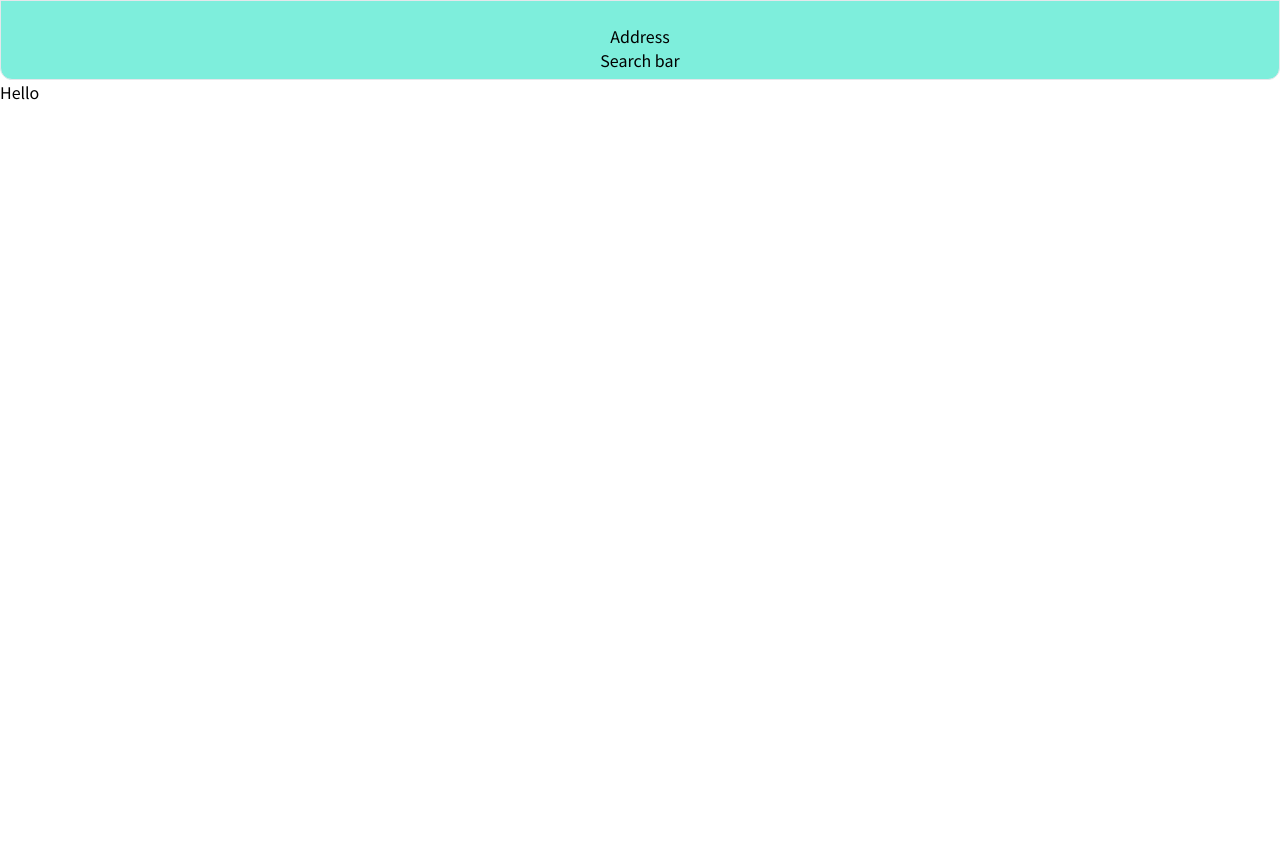
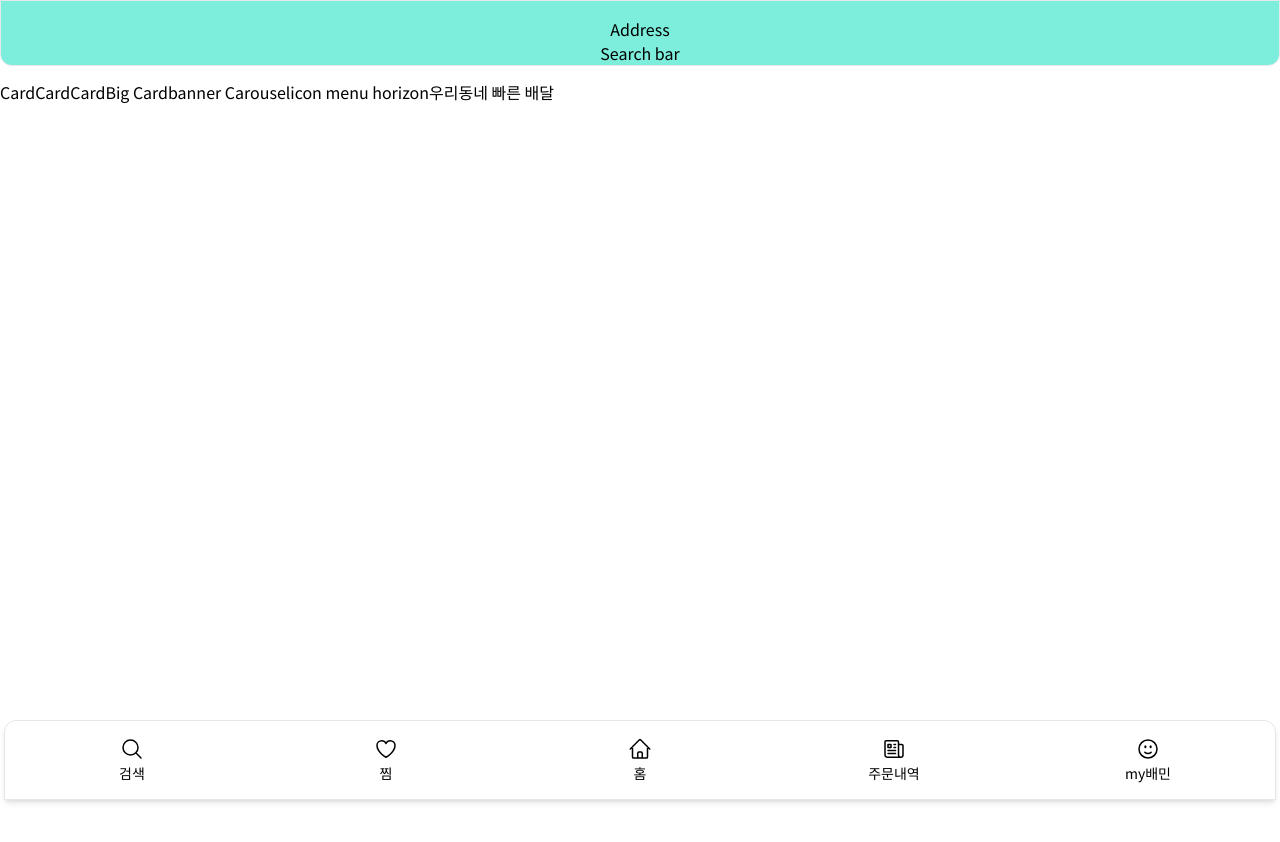
Before and after one commit to taegeun1111/next.js_playground, a Next.js app: page / in a window 1280 px wide. Shown: the top 842 px of the page. Before the commit the page ends 800 px from the top, so only its background shows below. Built offline with nearby package versions, Linux system fonts and the light colour scheme.

Commit message:
FEAT: 하단 네비게이션

```diff
--- /dev/null
+++ b/app/bill/page.tsx
@@ -0,0 +1,5 @@
+export default function BillPage() {
+  return (
+    <div>hello billPage</div>
+  )
+}
--- a/app/components/navigation/BottomNavigation.tsx
+++ b/app/components/navigation/BottomNavigation.tsx
@@ -1,5 +1,119 @@
+"use client";
+
+import Link from "next/link";
+
 export default function BottomNavigation() {
   return (
-    <div></div>
-  )
+    <nav className="fixed bottom-0 left-0 right-0 bg-white border rounded-t-xl shadow-md mx-1">
+      <div className="flex w-full py-4">
+        {/* Search Icon */}
+        <div className="flex flex-col text-center space-y-[2px] w-[20%] items-center">
+          <span className="hover:cursor-pointer hover:text-black/60">
+            <svg
+              xmlns="http://www.w3.org/2000/svg"
+              fill="none"
+              viewBox="0 0 24 24"
+              strokeWidth={1.5}
+              stroke="currentColor"
+              className="size-6"
+            >
+              <path
+                strokeLinecap="round"
+                strokeLinejoin="round"
+                d="m21 21-5.197-5.197m0 0A7.5 7.5 0 1 0 5.196 5.196a7.5 7.5 0 0 0 10.607 10.607Z"
+              />
+            </svg>
+          </span>
+          <div className="text-sm">검색</div>
+        </div>
+
+        {/* Heart Icon */}
+        <div className="flex flex-col text-center space-y-[2px] w-[20%] items-center">
+          {/* <span className="hover:-translate-y-1 transition duration-300 cursor-pointer"> */}
+          <span className="hover:cursor-pointer hover:text-black/60">
+            <svg
+              xmlns="http://www.w3.org/2000/svg"
+              fill="none"
+              viewBox="0 0 24 24"
+              strokeWidth={1.5}
+              stroke="currentColor"
+              className="size-6"
+            >
+              <path
+                strokeLinecap="round"
+                strokeLinejoin="round"
+                d="M21 8.25c0-2.485-2.099-4.5-4.688-4.5-1.935 0-3.597 1.126-4.312 2.733-.715-1.607-2.377-2.733-4.313-2.733C5.1 3.75 3 5.765 3 8.25c0 7.22 9 12 9 12s9-4.78 9-12Z"
+              />
+            </svg>
+          </span>
+          <div className="text-sm">찜</div>
+        </div>
+
+        {/* Home Icon */}
+        <div className="flex flex-col text-center space-y-[2px] w-[20%] items-center">
+          <span className="hover:cursor-pointer hover:text-black/60">
+            <svg
+              xmlns="http://www.w3.org/2000/svg"
+              fill="none"
+              viewBox="0 0 24 24"
+              strokeWidth={1.5}
+              stroke="currentColor"
+              className="size-6"
+            >
+              <path
+                strokeLinecap="round"
+                strokeLinejoin="round"
+                d="m2.25 12 8.954-8.955c.44-.439 1.152-.439 1.591 0L21.75 12M4.5 9.75v10.125c0 .621.504 1.125 1.125 1.125H9.75v-4.875c0-.621.504-1.125 1.125-1.125h2.25c.621 0 1.125.504 1.125 1.125V21h4.125c.621 0 1.125-.504 1.125-1.125V9.75M8.25 21h8.25"
+              />
+            </svg>
+          </span>
+          <div className="text-sm">홈</div>
+        </div>
+
+        {/* Bill Icon */}
+        <div className="flex flex-col text-center items-center space-y-[2px] w-[20%]">
+          <Link href={"/bill"} >
+            <span className="hover:cursor-pointer hover:text-black/60">
+              <svg
+                xmlns="http://www.w3.org/2000/svg"
+                fill="none"
+                viewBox="0 0 24 24"
+                strokeWidth={1.5}
+                stroke="currentColor"
+                className="size-6"
+              >
+                <path
+                  strokeLinecap="round"
+                  strokeLinejoin="round"
+                  d="M12 7.5h1.5m-1.5 3h1.5m-7.5 3h7.5m-7.5 3h7.5m3-9h3.375c.621 0 1.125.504 1.125 1.125V18a2.25 2.25 0 0 1-2.25 2.25M16.5 7.5V18a2.25 2.25 0 0 0 2.25 2.25M16.5 7.5V4.875c0-.621-.504-1.125-1.125-1.125H4.125C3.504 3.75 3 4.254 3 4.875V18a2.25 2.25 0 0 0 2.25 2.25h13.5M6 7.5h3v3H6v-3Z"
+                />
+              </svg>
+            </span>
+          </Link>
+          <div className="text-sm">주문내역</div>
+        </div>
+
+        {/* Smile Icon */}
+        <div className="flex flex-col text-center items-center space-y-[2px] w-[20%]">
+          <span className="hover:cursor-pointer hover:text-black/60">
+            <svg
+              xmlns="http://www.w3.org/2000/svg"
+              fill="none"
+              viewBox="0 0 24 24"
+              strokeWidth={1.5}
+              stroke="currentColor"
+              className="size-6"
+            >
+              <path
+                strokeLinecap="round"
+                strokeLinejoin="round"
+                d="M15.182 15.182a4.5 4.5 0 0 1-6.364 0M21 12a9 9 0 1 1-18 0 9 9 0 0 1 18 0ZM9.75 9.75c0 .414-.168.75-.375.75S9 10.164 9 9.75 9.168 9 9.375 9s.375.336.375.75Zm-.375 0h.008v.015h-.008V9.75Zm5.625 0c0 .414-.168.75-.375.75s-.375-.336-.375-.75.168-.75.375-.75.375.336.375.75Zm-.375 0h.008v.015h-.008V9.75Z"
+              />
+            </svg>
+          </span>
+          <div className="text-sm">my배민</div>
+        </div>
+      </div>
+    </nav>
+  );
 }
--- a/app/components/navigation/TopNavigation.tsx
+++ b/app/components/navigation/TopNavigation.tsx
@@ -1,7 +1,9 @@
+"use client";
+
 export default function TopNavigation() {
   return (
-    <nav className="">
-      <div className="flex flex-col w-full h-20 justify-center items-center border rounded-b-xl bg-teal-300/80">
+    <nav className="h-[10%]">
+      <div className="flex flex-col w-full justify-center items-center border rounded-b-xl bg-teal-300/80">
         <div className="mt-4">Address</div>
         <div>Search bar</div>
       </div>
--- a/app/components/section/MainSection.tsx
+++ b/app/components/section/MainSection.tsx
@@ -1,5 +1,15 @@
-export default function MainSection(){
+export default function MainSection() {
   return (
-    <div>Hello</div>
-  )
+    <section className="h-full">
+      <div className="flex flex-wrap">
+        {[1, 2, 3].map((index: number) => (
+          <div key={index}>Card</div>
+        ))}
+        <div>Big Card</div>
+        <div>banner Carousel</div>
+        <div>icon menu horizon</div>
+        <div>우리동네 빠른 배달</div>
+      </div>
+    </section>
+  );
 }
--- a/app/page.tsx
+++ b/app/page.tsx
@@ -4,10 +4,10 @@
 
 export default function Home() {
   return (
-    <div>
+    <main className="h-screen">
       <TopNavigation />
       <MainSection />
       <BottomNavigation />
-    </div>
+    </main>
   );
 }
```
